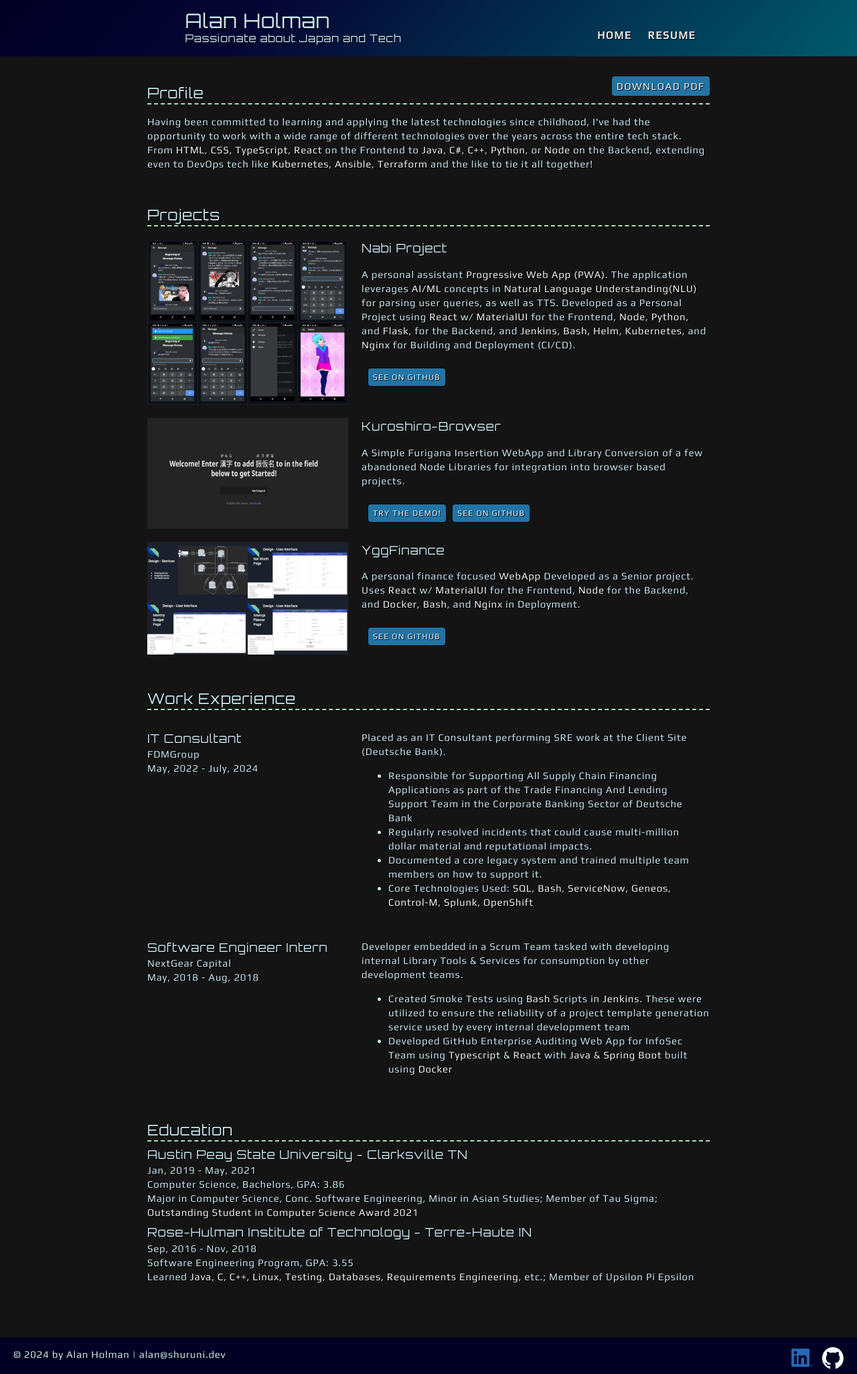
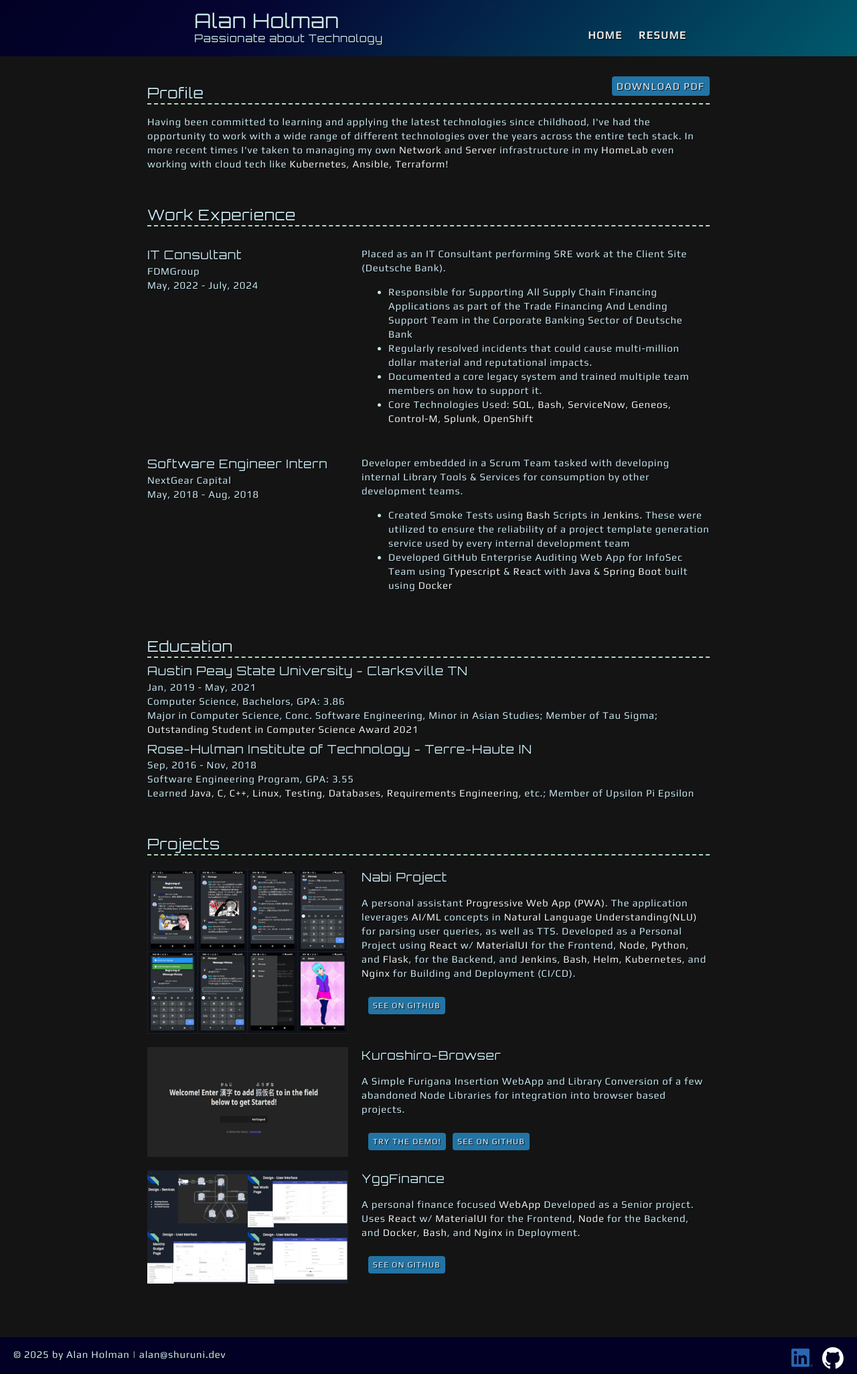
Before and after one commit to Shuruni/shuruni.github.io, a plain HTML site: page resume/index.html in a window 1280 px wide. Shown: the whole page at 67% size. Drawn offline with Linux system fonts and the light colour scheme.

Commit message:
Updated Resume to outline current endeavors in homelabbing

```diff
--- a/resume/index.html
+++ b/resume/index.html
@@ -4,7 +4,7 @@
     <meta charset="UTF-8">
     <meta name="viewport" content="width=device-width, initial-scale=1">
     <title>
-      Resume | Alan Holman | Passionate about Japan and Tech
+      Resume | Alan Holman | Passionate about Technology
     </title>
     <link rel="preconnect" href="https://fonts.googleapis.com">
     <link rel="preconnect" href="https://fonts.gstatic.com" crossorigin>
@@ -22,8 +22,8 @@
     <header>
       <div class="logo-wrapper">
         <h1>Alan Holman</h1>
-        <h2>Passionate about Japan and Tech</h2>
-        <h3 class="print-only e-mail" data-user="nala" data-website="ved.inuruhs"></h3>
+        <h2>Passionate about Technology</h2>
+        <h3 class="print-only e-mail" data-user="98.namloh.nala" data-website="ved.inuruhs"></h3>
       </div>
       <div class="navbar">
         <a class="btn navlink" href="/">Home</a>
@@ -40,57 +40,14 @@
       <section class="resume-section">
         <h2>Profile</h2>
         <p>
-          Having been committed to learning and applying the latest technologies since childhood, I've had the opportunity to work with a wide range of different technologies over the years across the entire tech stack. From <em>HTML</em>, <em>CSS</em>, <em>TypeScript</em>, <em>React</em> on the Frontend to
-          <em>Java</em>, <em>C#</em>, <em>C++</em>, <em>Python</em>, or <em>Node</em> on the Backend, extending even to DevOps tech like <em>Kubernetes</em>, <em>Ansible</em>, <em>Terraform</em> and the like to tie it all together!
+          Having been committed to learning and applying the latest technologies since childhood, I've had the opportunity to work with a wide range of different technologies over the years across the entire tech stack. In more recent times I've taken to managing my own <em>Network</em> and <em>Server</em> infrastructure in my <em>HomeLab</em> even working with cloud tech like <em>Kubernetes</em>, <em>Ansible</em>, <em>Terraform</em>!
         </p>
         <!-- <p>
+          From <em>HTML</em>, <em>CSS</em>, <em>TypeScript</em>, <em>React</em> on the Frontend to
+          <em>Java</em>, <em>C++</em>, <em>Python</em>, and <em>Node</em> on the Backend.
+
           I regularly manage an On Premise Kubernetes Cluster in my homelab including provisioning of the server infrastructure using Terraform and Ansible. In addition to configuring helm charts for internal infra like Jenkins, Gitea, Minio and the like, My main passion project is deployed to the internal cluster using helm charts that I maintain personally. As an Avid Linux User, I've been using Linux as my main OS for around 6 years and was using it for various side projects and tasks for at least 10.
         </p> -->
-      </section>
-
-      <!-- //  PROJECTS  // -->
-      <section class="resume-section">
-        <h2>Projects</h2>
-
-        <div class="project-wrapper">
-          <section class="project-item">
-            <img src="/images/project-nabi-project-500px.jpg" srcset="/images/project-nabi-project-1000px.jpg 2x" alt="Various Nabi Project Application Screenshots" width="500" height="410">
-            <article class="project-contents">
-              <h3>Nabi Project</h3>
-              <p>A personal assistant <em>Progressive Web App (PWA)</em>. The application leverages <em>AI/ML</em> concepts in <em>Natural Language Understanding(NLU)</em> for parsing user queries, as well as TTS. Developed as a Personal Project using <em>React</em> w/ <em>MaterialUI</em> for the Frontend, <em>Node</em>, <em>Python</em>, and <em>Flask</em>, for the Backend, and <em>Jenkins</em>, <em>Bash</em>, <em>Helm</em>, <em>Kubernetes</em>, and <em>Nginx</em> for Building and Deployment (CI/CD).</p>
-              <div class="project-links no-print">
-                <!-- <a class="btn project-links" href="https://nabi.hikaru.app" target="_blank">Demo Coming Soon!</a> -->
-                <a class="btn project-links" href="https://github.com/Nabi-Project/Nabi-Project" target="_blank">See on GitHub</a>
-              </div>
-            </article>
-          </section>
-          <div class="content-div-line"></div>
-          <section class="project-item">
-            <img src="/images/project-kuroshiro-browser-500px.jpg" srcset="/images/project-kuroshiro-browser-1000px.jpg 2x" alt="Kuroshiro-Browser WebApp Screenshot" width="500" height="221">
-            <article class="project-contents">
-              <h3>Kuroshiro-Browser</h3>
-              <p>
-                A Simple Furigana Insertion WebApp and Library Conversion of a few abandoned Node Libraries for integration into browser based projects.
-              </p>
-              <div class="project-links no-print">
-                <a class="btn project-links gr-ani-bg" href="https://furigana.hikaru.app" target="_blank">Try the Demo!</a>
-                <a class="btn project-links" href="https://github.com/Shuruni/kuroshiro-browser" target="_blank">See on GitHub</a>
-              </div>
-            </article>
-          </section>
-          <div class="content-div-line"></div>
-          <section class="project-item">
-            <img src="/images/project-yggfinance-500px.jpg" srcset="/images/project-yggfinance-1000px.jpg 2x" alt="Yggfinance UI Design and Architecture Powerpoint Screenshots" width="500" height="281">
-            <article class="project-contents">
-              <h3>YggFinance</h3>
-              <p>A personal finance focused <em>WebApp</em> Developed as a Senior project. Uses <em>React</em> w/ <em>MaterialUI</em> for the Frontend, <em>Node</em> for the Backend, and <em>Docker</em>, <em>Bash</em>, and <em>Nginx</em> in Deployment.
-              </p>
-              <div class="project-links no-print">
-                <a class="btn project-links" href="https://github.com/Shuruni/YggFinance" target="_blank">See on GitHub</a>
-              </div>
-            </article>
-          </section>
-        </div>
       </section>
 
       <!-- //  WORK EXPERIENCE  // -->
@@ -151,11 +108,56 @@
         </section>
 
       </section>
+
+      <!-- //  PROJECTS  // -->
+      <section class="resume-section">
+        <h2>Projects</h2>
+
+        <div class="project-wrapper">
+          <section class="project-item">
+            <img src="/images/project-nabi-project-500px.jpg" srcset="/images/project-nabi-project-1000px.jpg 2x" alt="Various Nabi Project Application Screenshots" width="500" height="410">
+            <article class="project-contents">
+              <h3>Nabi Project</h3>
+              <p>A personal assistant <em>Progressive Web App (PWA)</em>. The application leverages <em>AI/ML</em> concepts in <em>Natural Language Understanding(NLU)</em> for parsing user queries, as well as TTS. Developed as a Personal Project using <em>React</em> w/ <em>MaterialUI</em> for the Frontend, <em>Node</em>, <em>Python</em>, and <em>Flask</em>, for the Backend, and <em>Jenkins</em>, <em>Bash</em>, <em>Helm</em>, <em>Kubernetes</em>, and <em>Nginx</em> for Building and Deployment (CI/CD).</p>
+              <div class="project-links no-print">
+                <!-- <a class="btn project-links" href="https://nabi.hikaru.app" target="_blank">Demo Coming Soon!</a> -->
+                <a class="btn project-links" href="https://github.com/Nabi-Project/Nabi-Project" target="_blank">See on GitHub</a>
+              </div>
+            </article>
+          </section>
+          <div class="content-div-line"></div>
+          <section class="project-item">
+            <img src="/images/project-kuroshiro-browser-500px.jpg" srcset="/images/project-kuroshiro-browser-1000px.jpg 2x" alt="Kuroshiro-Browser WebApp Screenshot" width="500" height="221">
+            <article class="project-contents">
+              <h3>Kuroshiro-Browser</h3>
+              <p>
+                A Simple Furigana Insertion WebApp and Library Conversion of a few abandoned Node Libraries for integration into browser based projects.
+              </p>
+              <div class="project-links no-print">
+                <a class="btn project-links gr-ani-bg" href="https://furigana.hikaru.app" target="_blank">Try the Demo!</a>
+                <a class="btn project-links" href="https://github.com/Shuruni/kuroshiro-browser" target="_blank">See on GitHub</a>
+              </div>
+            </article>
+          </section>
+          <div class="content-div-line"></div>
+          <section class="project-item">
+            <img src="/images/project-yggfinance-500px.jpg" srcset="/images/project-yggfinance-1000px.jpg 2x" alt="Yggfinance UI Design and Architecture Powerpoint Screenshots" width="500" height="281">
+            <article class="project-contents">
+              <h3>YggFinance</h3>
+              <p>A personal finance focused <em>WebApp</em> Developed as a Senior project. Uses <em>React</em> w/ <em>MaterialUI</em> for the Frontend, <em>Node</em> for the Backend, and <em>Docker</em>, <em>Bash</em>, and <em>Nginx</em> in Deployment.
+              </p>
+              <div class="project-links no-print">
+                <a class="btn project-links" href="https://github.com/Shuruni/YggFinance" target="_blank">See on GitHub</a>
+              </div>
+            </article>
+          </section>
+        </div>
+      </section>
     </main>
 
     <!-- //  FOOTER INFO, SOCIAL MEDIA  // -->
     <footer>
-      <p>© 2024 by Alan Holman | <span class="e-mail" data-user="nala" data-website="ved.inuruhs"></span></p>
+      <p>© 2025 by Alan Holman | <span class="e-mail" data-user="nala" data-website="ved.inuruhs"></span></p>
       <ul class="socials">
         <li>
           <a href="https://www.linkedin.com/in/alan-holman" target="_blank"><img src="/images/icon-logo-linkedin.png" alt="My LinkedIn Profile" height="64" width="64"></a>
```
Also changed, not shown: index.html (+1 -1 lines), 1 other file.
